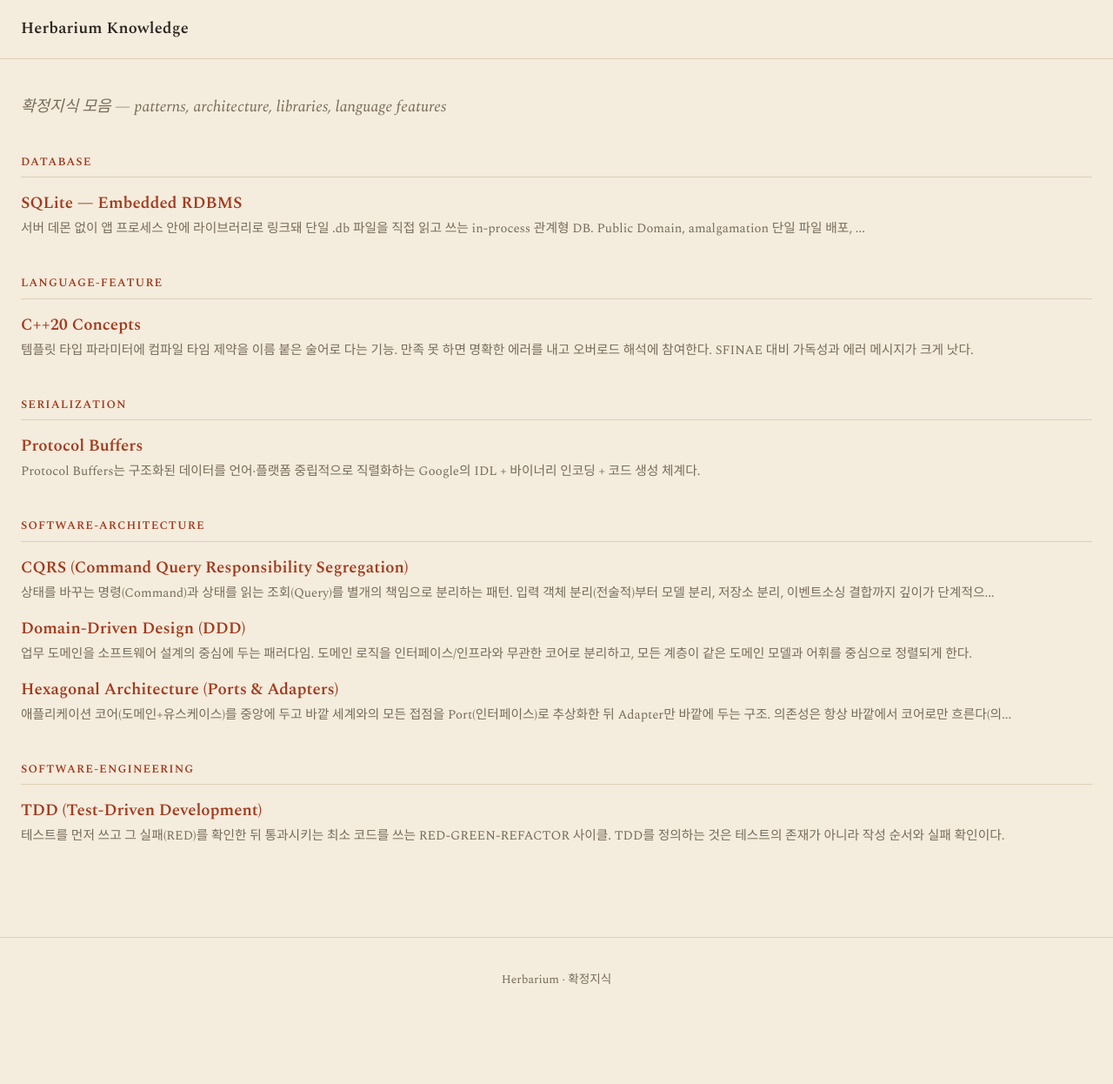
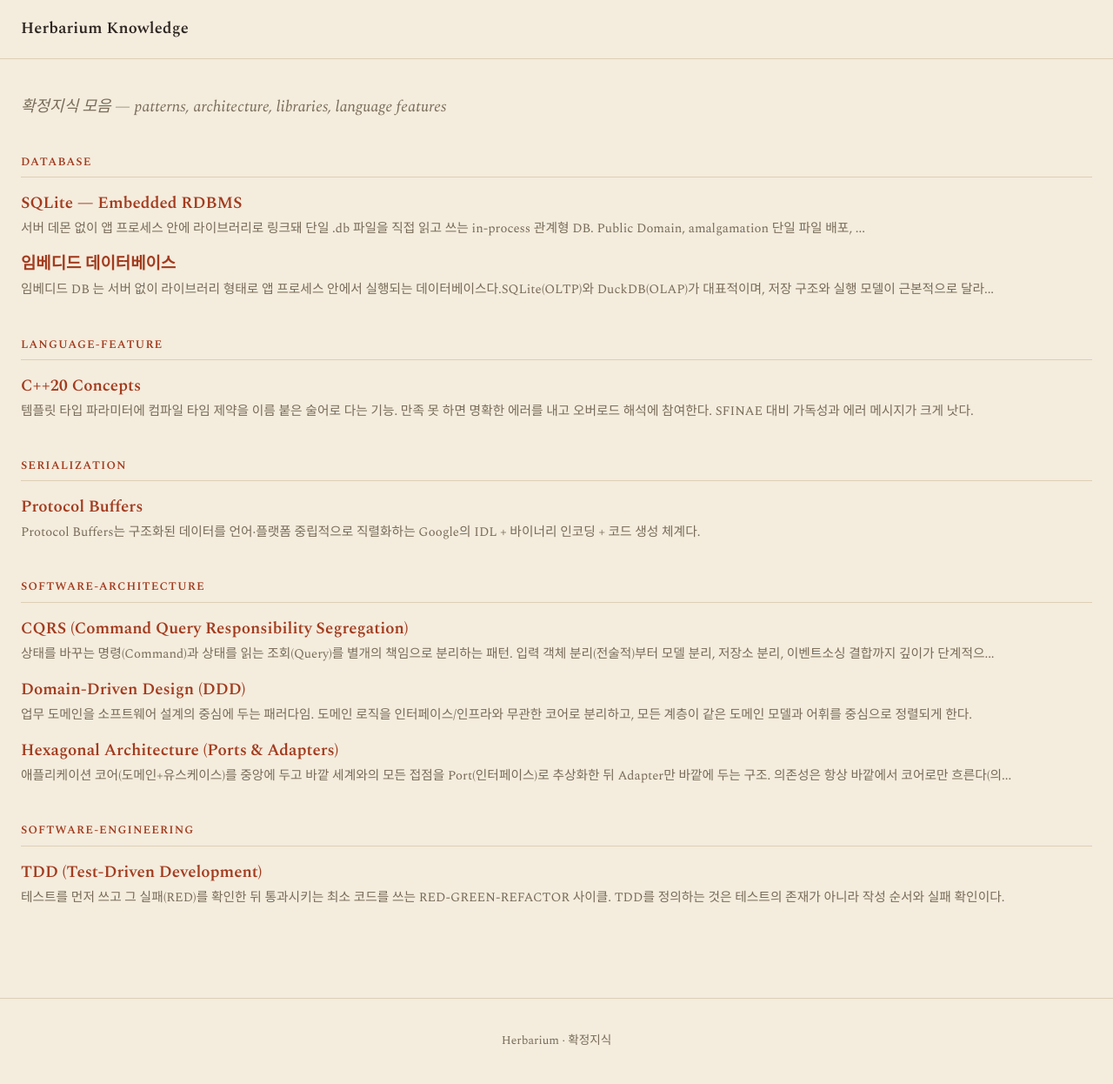
Before and after one commit to Olbbemi/Herbarium, a Jekyll site: the page built from index.html, in a window 1280 px wide. Shown: the whole page at 87% size. Built offline with Jekyll 4.4.1, drawn with Linux system fonts in a browser that asks for light colours; before the commit the page ends 1176 px from its top, so only the background shows below that; part of the change alters nothing that is shown.

Commit message:
Promote embedded-db to knowledge
Co-Authored-By: Claude Sonnet 4.6 <noreply@anthropic.com>

````diff
--- /dev/null
+++ b/knowledge/embedded-db.md
@@ -0,0 +1,205 @@
+---
+kind: concept
+id: embedded-db
+title: 임베디드 데이터베이스
+summary: |
+  임베디드 DB 는 서버 없이 라이브러리 형태로 앱 프로세스 안에서 실행되는 데이터베이스다.
+  SQLite(OLTP)와 DuckDB(OLAP)가 대표적이며, 저장 구조와 실행 모델이 근본적으로 달라 적합한 워크로드가 전혀 다르다.
+category: database
+tags:
+  - embedded-db
+  - sqlite
+  - duckdb
+  - oltp
+  - olap
+  - columnar-storage
+  - vectorized-execution
+relations: [related:sqlite, related:duckdb, related:wal, related:oltp, related:olap]
+---
+
+## 임베디드 DB 란
+
+### 클라이언트-서버 DB 와의 차이
+
+MySQL, PostgreSQL 은 별도 서버 프로세스가 항상 실행 중이고, 앱은 네트워크(소켓)로 연결해 쿼리를 보낸다.<br>
+임베디드 DB 는 서버 프로세스가 없다. 라이브러리 형태로 앱 프로세스 안에서 직접 실행되며, 쿼리는 함수 호출로 처리된다.
+
+### 공통 특징
+
+- 서버 설치·관리 불필요 -- 라이브러리 링크만으로 동작
+- 네트워크 레이어 없음 -- 함수 호출 직접 접근, 레이턴시 거의 0
+- 단일 파일(또는 인메모리) -- DB 전체가 파일 하나, 복사가 곧 백업·이동
+- 제로 설정 -- 서버 설정, 포트, 계정 관리 없음
+- 낮은 리소스 -- 별도 프로세스가 없어 메모리·CPU 점유 최소
+
+### 공통 한계
+
+- 다중 프로세스 동시 쓰기에 제약 -- 여러 앱이 같은 DB 에 동시에 쓰는 구조에는 부적합
+- 수평 확장 불가 -- 서버가 없으니 클러스터링·레플리케이션 없음
+- 네트워크 접근 불가 -- 자체 네트워크 프로토콜이 없어 원격 머신에서 연결할 수 없음
+  (libSQL, MotherDuck 같은 써드파티 래퍼가 있으나 임베디드 이점이 희석됨)
+
+### 언제 임베디드가 맞는가
+
+| 상황 | 선택 |
+|------|------|
+| 단일 프로세스, 단일 머신 | 임베디드 DB |
+| 다중 프로세스, 단일 머신, 쓰기 경합 낮음 | SQLite (WAL 모드) 까지 가능 |
+| 다중 머신, 또는 높은 동시 쓰기 | 클라이언트-서버 DB |
+| 분석 쿼리, 단일 프로세스 | DuckDB |
+| 분석 쿼리, 여러 서비스가 공유 | 클라이언트-서버 OLAP |
+
+공유가 필요해지는 순간 임베디드의 이점이 사라지고 클라이언트-서버가 맞는 선택이 된다.
+
+---
+
+## SQLite -- 임베디드 OLTP
+
+### 저장 구조: 행(row) 저장
+
+한 레코드의 모든 컬럼 값이 디스크에 붙어서 저장된다.<br>
+`WHERE id = 42` 처럼 특정 행 하나를 꺼내는 작업이 빠르다.<br>
+반대로 `SELECT AVG(price) FROM orders` 처럼 수백만 행의 컬럼 하나만 훑는 작업은 읽을 필요 없는 나머지 컬럼까지 전부 I/O 한다.
+
+### 실행 모델
+
+행 단위 인터프리터. 행 하나를 꺼내 처리하고 다시 다음 행을 꺼내는 루프를 반복한다.<br>
+함수 호출 오버헤드가 행마다 발생한다.
+
+### 다중 프로세스 접근
+
+SQLite 는 OS 파일 락 기반의 5단계 락을 사용한다.
+
+```
+UNLOCKED -> SHARED -> RESERVED -> PENDING -> EXCLUSIVE
+```
+
+- **SHARED**: 읽기 락. 여러 프로세스가 동시에 잡을 수 있다.
+- **RESERVED**: "곧 쓸 예정" 신호. 하나만 가능하지만 기존 읽기는 유지된다.
+- **EXCLUSIVE**: 실제 쓰기. 다른 모든 접근이 막힌다.
+
+**WAL 모드** 를 켜면 쓰기는 WAL 파일에 먼저 기록되고 읽기는 메인 DB + WAL 을 합쳐 읽는다.<br>
+결과적으로 writer 1개 + reader 여럿이 동시에 가능하다.
+
+경쟁 상황 처리:
+
+- `PRAGMA journal_mode=WAL` -- WAL 모드 활성화 (기본값 아님, 명시 설정 필요)
+- `PRAGMA busy_timeout = 5000` -- 락이 풀릴 때까지 최대 5초 자동 대기
+- `SQLITE_BUSY` 핸들링 -- 타임아웃 초과 시 에러, 재시도 로직 필요
+
+주의: NFS 등 네트워크 파일시스템에서는 파일 락이 신뢰할 수 없어 SQLite 공식 문서도 명시적으로 경고한다.<br>
+쓰기 트랜잭션은 짧게 유지할수록 경합이 줄어든다.
+
+### 적합 사용 사례
+
+- 모바일·데스크톱 앱의 로컬 데이터 저장 (단건 CRUD 위주)
+- 설정·세션·캐시 등 소규모 구조적 데이터 보관
+- 다수 클라이언트가 동시에 쓰는 경량 서버 (WAL 모드)
+- 레코드 수 수십만 이하, 행 단위 접근이 대부분인 경우
+
+---
+
+## DuckDB -- 임베디드 OLAP
+
+### 저장 구조: 열(column) 저장
+
+같은 컬럼의 값들이 연속해서 저장된다.<br>
+`SELECT AVG(price) FROM orders` 는 `price` 컬럼만 읽으면 되고 나머지 컬럼은 디스크에서 건드리지 않는다.<br>
+같은 타입의 값이 연속 배치되므로 압축률도 크게 높아진다(예: 동일 문자열이 반복되면 FSST 등 경량 압축으로 크게 줄어듦).
+
+### 실행 모델: 벡터화 실행(vectorized execution)
+
+한 번에 2,048개 값(벡터)을 묶어 SIMD 연산으로 처리한다.<br>
+CPU 캐시(L2/L3) 안에 워킹셋이 유지돼 캐시 미스가 줄고, 여러 CPU 코어를 자동으로 병렬 활용한다.
+
+### 다중 프로세스 접근
+
+기본적으로 파일을 열 때 독점 락을 건다. 다른 프로세스가 이미 열고 있으면 두 번째 프로세스는 에러로 실패한다.<br>
+단, 모든 프로세스가 읽기 전용으로 열면 동시 접근이 허용된다.
+
+다중 프로세스에서 쓰기가 필요한 경우 패턴:
+
+- **폴링**: 락 파일로 주기적 확인.
+  - 구현이 단순하지만 CPU 낭비와 반응 지연이 있다.
+- **OS IPC (POSIX 세마포어 등)**: 통지 오버헤드가 거의 없고 대기 중 CPU 를 안 쓴다.
+  - 비정상 종료 시 락 해제 처리가 필요하다.
+- **단일 writer 프로세스 (권장)**: DuckDB 파일을 하나의 프로세스가 독점 소유하고, 다른 프로세스는 그쪽으로 쓰기 요청을 보내는 구조.
+  - 소켓·메시지 큐 등 IPC 를 쓴다.
+
+```mermaid
+graph LR
+    A[프로세스 A] -->|요청| W[writer 프로세스]
+    B[프로세스 B] -->|요청| W
+    W --> D[(DuckDB)]
+    W -->|결과 반환| A
+    W -->|결과 반환| B
+```
+
+다중 프로세스 쓰기가 필요하다면 처음부터 "쓰기는 단일 진입점" 으로 설계하는 것이 가장 안정적이다.
+
+### 적합 사용 사례
+
+- 수백만~수억 행 테이블에서 집계·필터·조인을 수행하는 분석 쿼리
+- CSV/Parquet/JSON 파일을 SQL 로 직접 쿼리하는 데이터 파이프라인
+- Python pandas 대체 또는 보완 (in-process 로 DataFrame 없이 대용량 연산)
+- 배치 ETL, 리포트 생성처럼 쓰기는 드물고 읽기가 무거운 워크로드
+
+---
+
+## SQLite vs DuckDB 비교
+
+| 특성 | SQLite | DuckDB |
+|------|--------|--------|
+| 저장 단위 | 행(row) | 열(column) |
+| 실행 모델 | 행 단위 인터프리터 | 벡터화 / 병렬 |
+| 최적 워크로드 | OLTP -- 단건 조회·삽입·수정 | OLAP -- 대량 스캔·집계 |
+| 트랜잭션 빈도 | 높은 빈도의 소규모 트랜잭션 | 낮은 빈도의 대규모 쿼리 |
+| 다중 프로세스 쓰기 | WAL + busy_timeout 으로 직렬화 | 기본 불가, 전담 writer 프로세스 필요 |
+| 다중 프로세스 읽기 | 항상 가능 | 읽기 전용 모드에서 가능 |
+| bulk read 성능 | 느림 (불필요 컬럼도 I/O) | 빠름 (필요 컬럼만 I/O + 압축) |
+| 단건 insert 성능 | 빠름 | 느림 |
+| 앱단 조율 필요 | 설정 + 에러 핸들링 정도 | 다중 쓰기 시 IPC 또는 전담 프로세스 |
+
+### 성능 차이의 규모
+
+분석 벤치마크(Star Schema Benchmark)에서 DuckDB 가 SQLite 보다 30~50배 이상 빠른 경우가 있고, 반대로 고빈도 소규모 insert/update 에서는 SQLite 가 10~500배 빠르다.<br>
+워크로드 방향이 반대여서 하나의 엔진이 둘 다 최적일 수 없다.
+
+---
+
+## 흔한 오해
+
+> **오해:** "둘 다 파일 하나짜리 DB 니까 비슷하다"
+> - 인터페이스(단일 파일, SQL, 서버 불필요)는 비슷하지만 저장 포맷과 실행 엔진이 근본적으로 다르다.
+> - 같은 SQL 을 쓴다고 같은 성능이 나오지 않는다.
+
+> **오해:** "DuckDB 가 더 빠르니까 SQLite 를 대체하면 된다"
+> - DuckDB 는 단건 insert/update 가 많은 OLTP 에서 SQLite 보다 훨씬 느리다.
+> - 특히 모바일·임베디드처럼 쓰기가 빈번하고 동시 접근이 있는 환경에서는 SQLite 가 맞다.
+
+> **오해:** "bulk read 는 인덱스를 잘 만들면 SQLite 도 빠르다"
+> - 인덱스는 행 기반 조회에 효과적이지만 대규모 집계에서는 열 저장 + 벡터화 실행의 구조적 이점을 따라가기 어렵다.
+> - 특히 컬럼 수가 많고 그 중 일부만 집계하는 쿼리일수록 격차가 커진다.
+
+> **오해:** "임베디드 DB 를 원격 서버에 두고 쓸 수 있다"
+> - 자체 네트워크 프로토콜이 없어 기본적으로 불가능하다.
+> - 써드파티 래퍼(libSQL, MotherDuck 등)가 있지만 임베디드의 이점이 희석된다.
+> - 원격 접근이 필요하면 처음부터 클라이언트-서버 DB 를 쓰는 게 맞다.
+
+---
+
+## 미해결 질문
+
+- DuckDB 가 단건 insert 에서 느린 이유가 열 저장 특성(컬럼 파일 업데이트 비용)인지, 잠금 모델 때문인지 -- 둘 다 관여하는지 확인 필요.
+- DuckDB 의 기본 벡터 크기(2,048)가 설정으로 변경 가능한지 여부.
+
+---
+
+## 참고 자료
+
+- [DuckDB: An Architectural Deep Dive into the In-Process OLAP Engine](https://thinhdanggroup.github.io/duckdb/)
+- [DuckDB vs SQLite: Which Embedded Database Should You Use? -- MotherDuck](https://motherduck.com/learn/duckdb-vs-sqlite-databases/)
+- [DuckDB vs SQLite: A Complete Database Comparison -- DataCamp](https://www.datacamp.com/blog/duckdb-vs-sqlite-complete-database-comparison)
+- [Why DuckDB -- duckdb.org](https://duckdb.org/why_duckdb)
+- [Columnar Databases: Column vs Row Storage Explained -- MotherDuck](https://motherduck.com/learn/columnar-storage-guide/)
+- [DuckDB Internals: Vectorized Execution, Columnar Storage, and Query Processing -- Calmops](https://calmops.com/database/duckdb/duckdb-internals/)
````
Also changed, not shown: .claude/CLAUDE.md, 1 other file.
